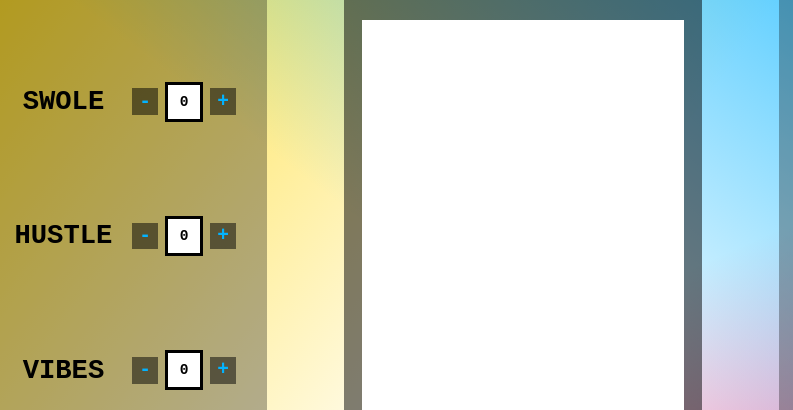
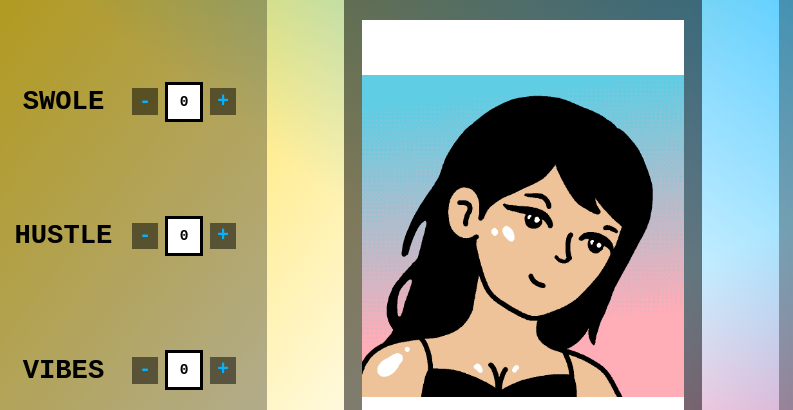
Before and after one commit to DylanLiesenfelt/WET-HOT, a plain HTML site: page assets/pages/characterCreation.html in a window 1280 px wide. Shown: the part 57-467 px from the top of the page, 117-910 px from the left. Drawn offline with Linux system fonts and the light colour scheme.

Commit message:
test: portrait

```diff
--- a/assets/styles/characterCreation.css
+++ b/assets/styles/characterCreation.css
@@ -33,6 +33,10 @@ main {
             background-color: white;
             height: 90%;
             width: 90%;
+            background-image: url(../images/portraits/girl1.png);
+            background-position: center;
+            background-size: contain;
+            background-repeat: no-repeat;
         }
 
     #char-ctrl-cont {
```
Also changed, not shown: assets/images/portraits/girl1.png (added).
